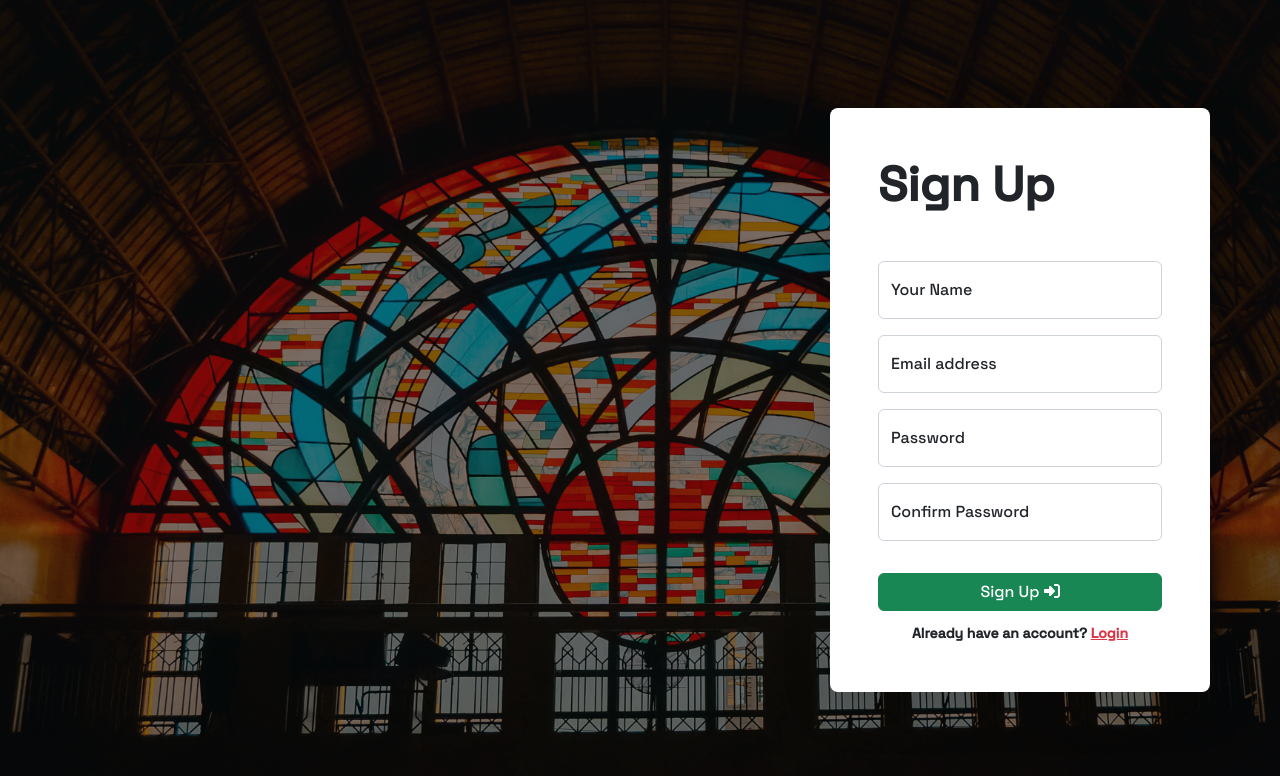
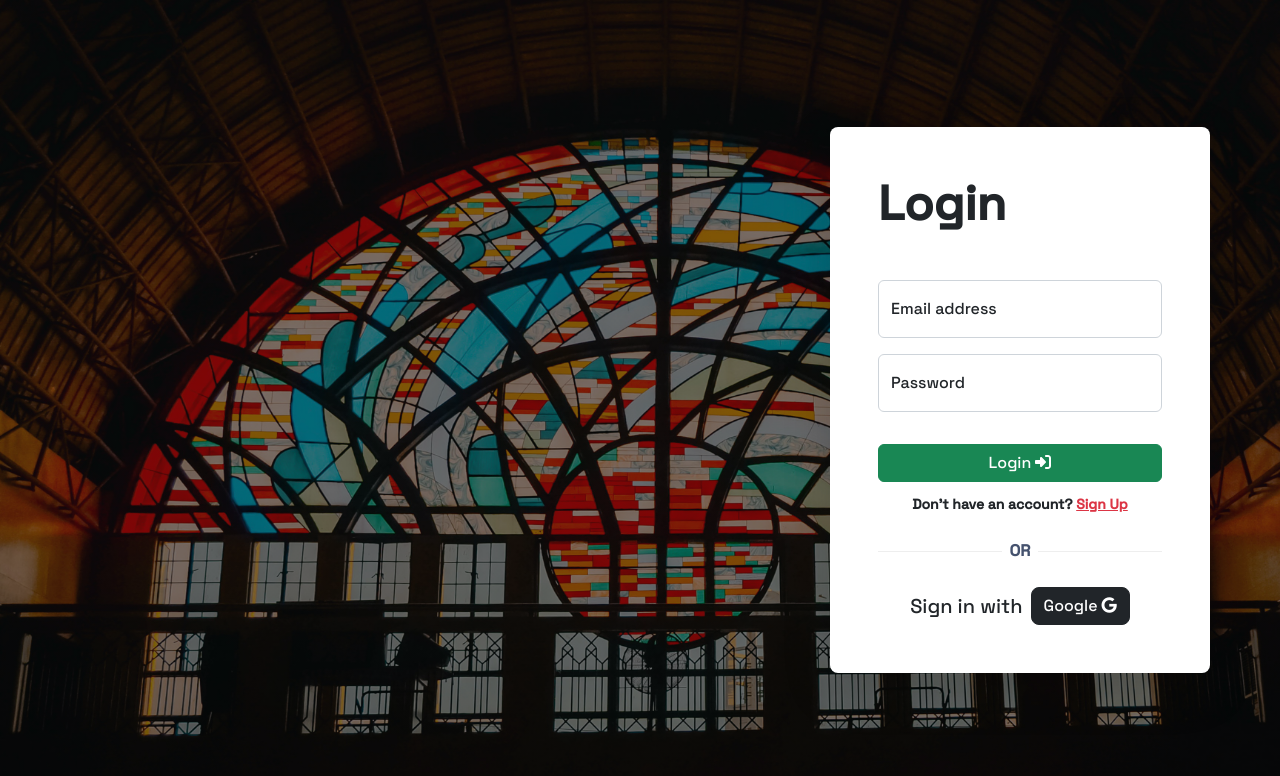
Before and after one commit to shadmansaalim/AlumniManagement, a React (Vite) app in the folder frontend-alumni-management/: page / in a window 1280 px wide. Shown: the top 776 px of the page. Built offline with nearby package versions, Linux system fonts and the light colour scheme.

Commit message:
React router dom added for routing between routes

```diff
--- a/frontend-alumni-management/package.json
+++ b/frontend-alumni-management/package.json
@@ -14,9 +14,13 @@
     "@fortawesome/free-solid-svg-icons": "^6.4.0",
     "@fortawesome/react-fontawesome": "^0.2.0",
     "bootstrap": "^5.2.3",
+    "localforage": "^1.10.0",
+    "match-sorter": "^6.3.1",
     "react": "^18.2.0",
     "react-bootstrap": "^2.7.4",
-    "react-dom": "^18.2.0"
+    "react-dom": "^18.2.0",
+    "react-router-dom": "^6.11.1",
+    "sort-by": "^1.2.0"
   },
   "devDependencies": {
     "@types/react": "^18.0.28",
--- a/frontend-alumni-management/src/App.jsx
+++ b/frontend-alumni-management/src/App.jsx
@@ -6,10 +6,32 @@
 import Login from './components/Login/Login';
 import SignUp from './components/SignUp/SignUp';
 
+// React Router DOM
+import {
+  createBrowserRouter,
+  RouterProvider,
+} from "react-router-dom";
+import "./index.css";
+
+const router = createBrowserRouter([
+  {
+    path: "/",
+    element: <Login />,
+  },
+  {
+    path: "/login",
+    element: <Login />,
+  },
+  {
+    path: "/signup",
+    element: <SignUp />,
+  },
+]);
+
 function App() {
   return (
     <div className="App">
-      <SignUp />
+      <RouterProvider router={router} />
     </div>
   )
 }
```
Also changed, not shown: 1 other file (tests, documents, lock files or other folders).
